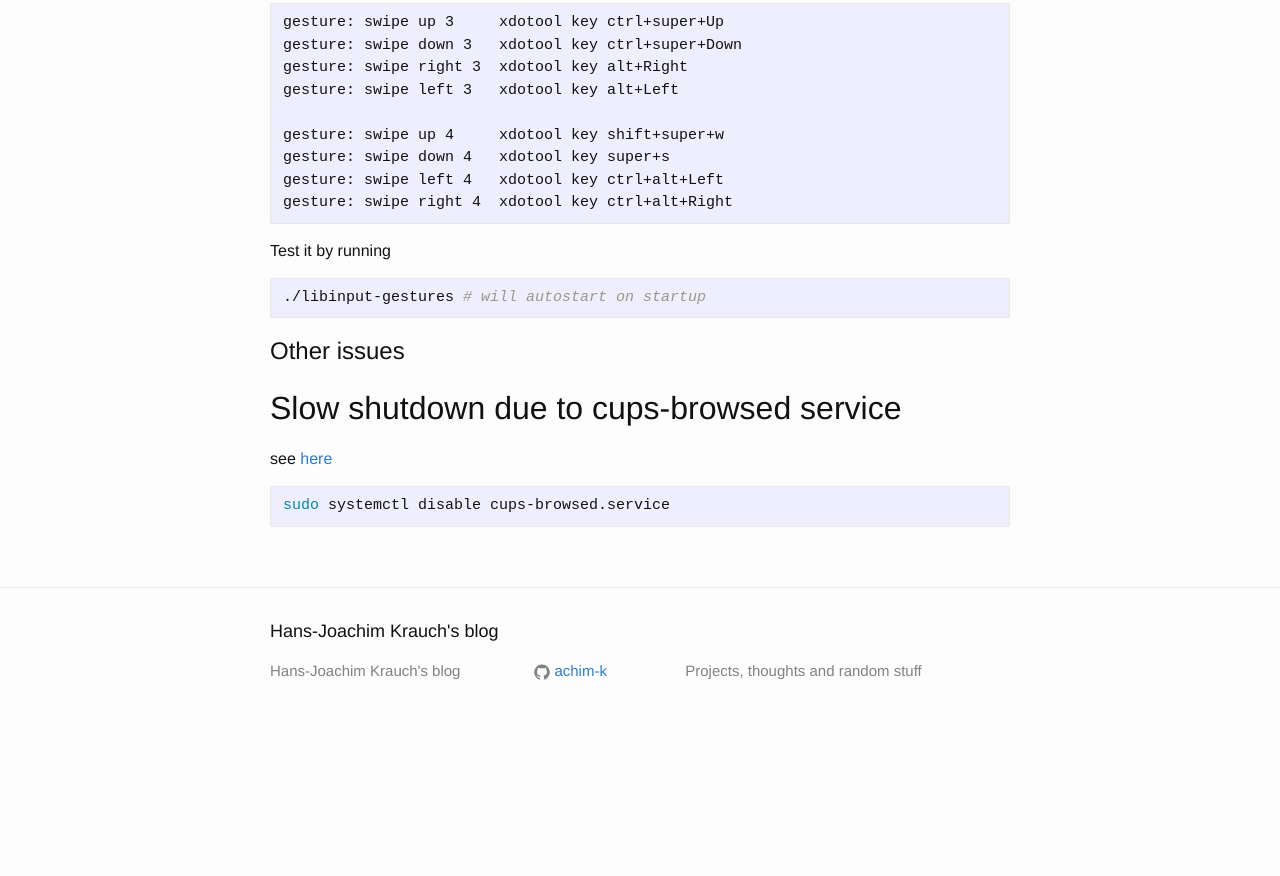
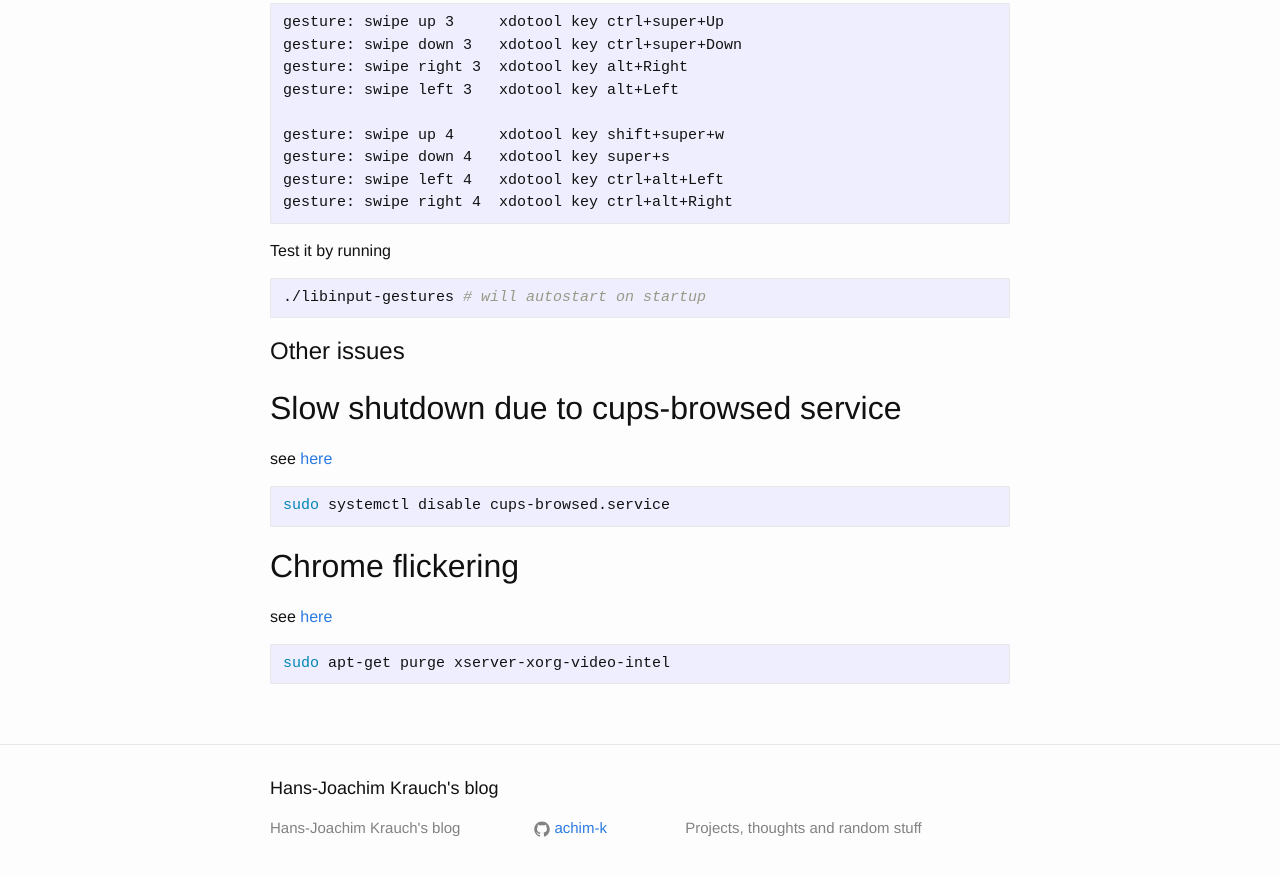
Before and after one commit to achim-k/achim-k.github.io, a Jekyll site: the page built from _posts/2016-06-09-XPS13-setup.markdown, in a window 1280 px wide and 900 px high, scrolled down 1538 px. Shown: the top 876 px of the window. Built offline with Jekyll 4.4.1, drawn with Linux system fonts in a browser that asks for light colours; before the commit the page ends 2280 px from its top, so only the background shows below that.

Commit message:
xps13 setup: add chrome flickering issue

````diff
--- a/_posts/2016-06-09-XPS13-setup.markdown
+++ b/_posts/2016-06-09-XPS13-setup.markdown
@@ -90,3 +90,10 @@ see [here](http://askubuntu.com/questions/760952/slow-shutdown-on-ubuntu-16-04-l
 ```bash
 sudo systemctl disable cups-browsed.service
 ```
+
+## Chrome flickering
+see [here](https://bugs.chromium.org/p/chromium/issues/detail?id=606152#c73)
+
+```bash
+sudo apt-get purge xserver-xorg-video-intel
+```
````
